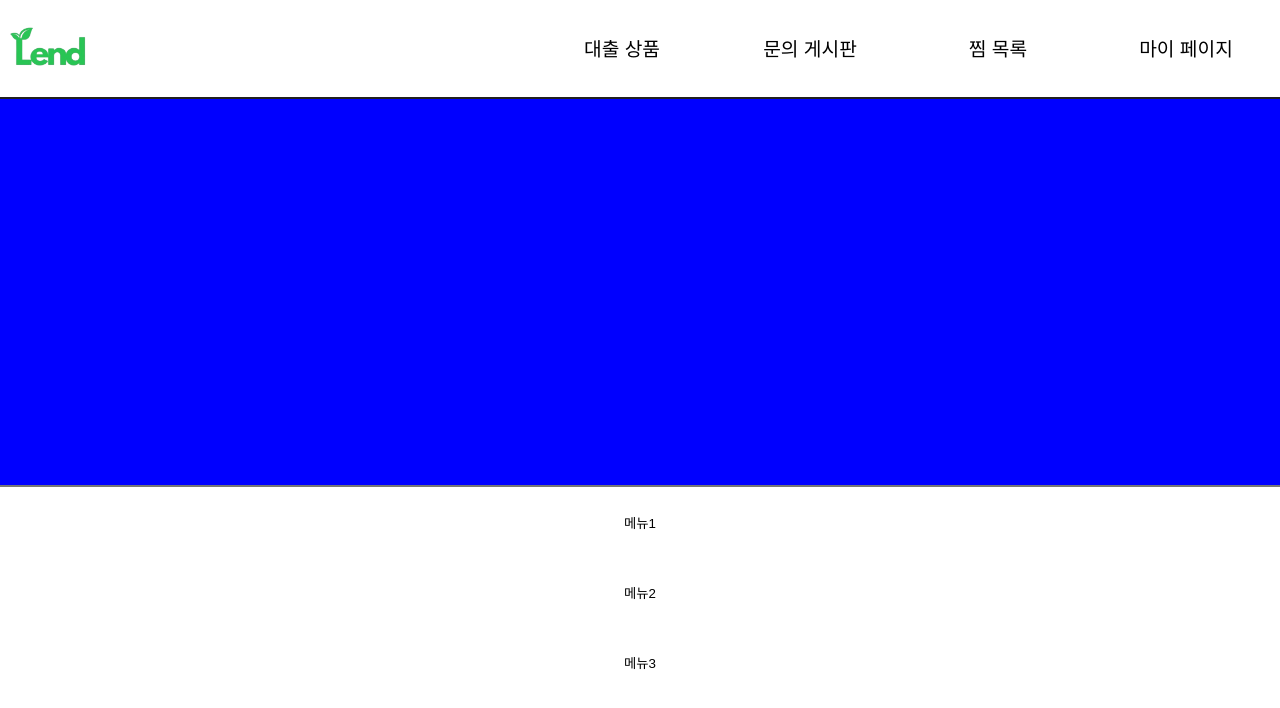
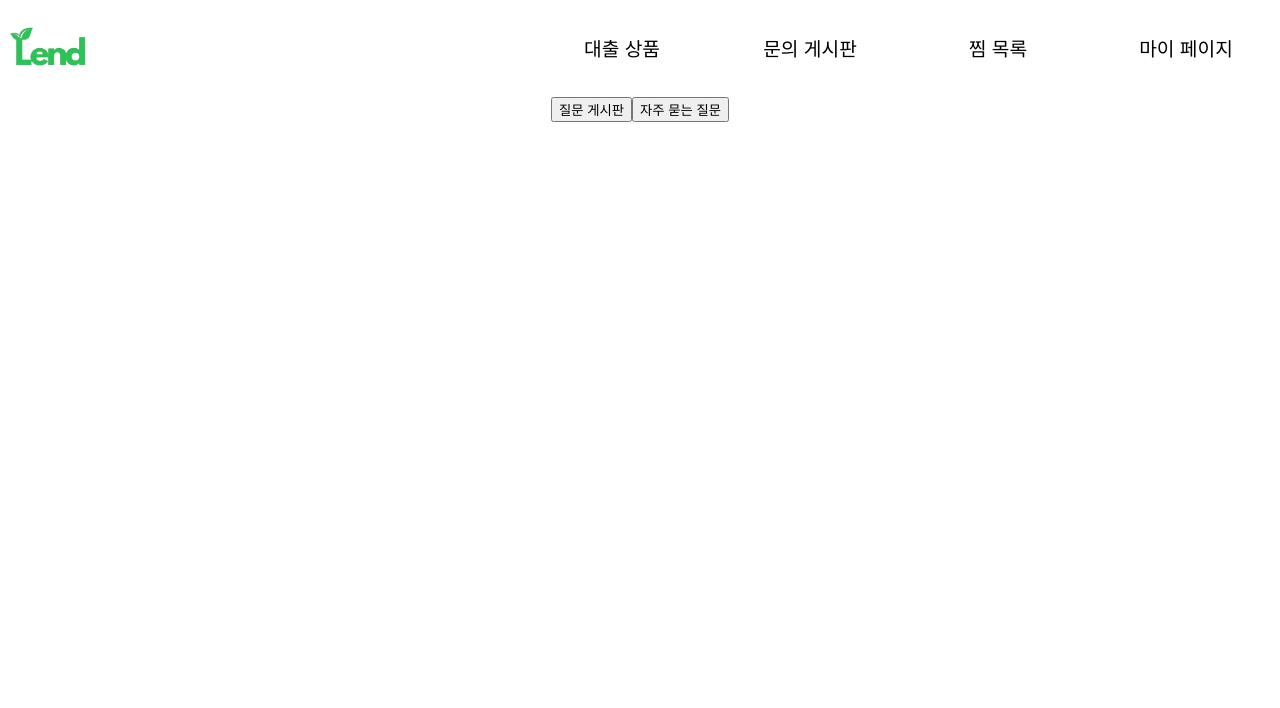
Before and after one commit to kkimkiju/lend, a React (Create React App) app in the folder lend_front/: page /lend/support in a window 1280 px wide. Shown: the top 708 px of the page. Built offline with nearby package versions, Linux system fonts and the light colour scheme; a web font is replaced by a local one.

Commit message:
고객문의 게시판 메뉴 구성

```diff
--- a/lend_front/src/pages/supportpage/support.js
+++ b/lend_front/src/pages/supportpage/support.js
@@ -3,6 +3,18 @@ import styled from "styled-components";
 import DropdownComponent from "./dropdowncomponent";
 
 export default function Support() {
+  const [questionBoard, showQuestionBoard] = useState(null);
+  const [FAQBoard, showFAQBoard] = useState(null);
+  const BoardHandler = (number) => () => {
+    if (number === 1) {
+      showQuestionBoard(true);
+      showFAQBoard(false);
+    } else if (number === 2) {
+      showQuestionBoard(false);
+      showFAQBoard(true);
+    }
+    console.log(questionBoard, FAQBoard);
+  };
   const [dropDown, setDropDown] = useState(null);
   const DropDownHandler = (number) => () => {
     setDropDown(dropDown === number ? null : number);
@@ -11,21 +23,38 @@ export default function Support() {
   return (
     <Body>
       <Container>
-        <SearchBox>
-          <SearchInput />
-        </SearchBox>
+        {/* <SearchBox> 검색기능 일단 보류<SearchInput /></SearchBox> */}
+        <ButtonBox>
+          <Button onClick={BoardHandler(1)}>질문 게시판</Button>
+          <Button onClick={BoardHandler(2)}>자주 묻는 질문</Button>
+        </ButtonBox>
+        {questionBoard && (
           <Box>
-          <DropDonwButton onClick={DropDownHandler("menu1")}>
+            <Item>
+              <div>번호 제목 + 댓글 수 작성자 작성일  </div>
+              <div>목록</div>
+            </Item>
+
+          </Box>
+        )}
+        {FAQBoard && (
+          <Box>
+            <Item>
+              <DropDownButton onClick={DropDownHandler("menu1")}>
                 메뉴1
-          </DropDonwButton>
-          <DropDonwButton onClick={DropDownHandler("menu2")}>
+              </DropDownButton>
+              <DropDownButton onClick={DropDownHandler("menu2")}>
                 메뉴2
-          </DropDonwButton>
-          <DropDonwButton onClick={DropDownHandler("menu3")}>
+              </DropDownButton>
+              <DropDownButton onClick={DropDownHandler("menu3")}>
                 메뉴3
-          </DropDonwButton>
+              </DropDownButton>
+            </Item>
+            <ListItem>
               {dropDown && <DropdownComponent number={dropDown} />}
+            </ListItem>
           </Box>
+        )}
       </Container>
     </Body>
   );
@@ -51,16 +80,29 @@ const SearchInput = styled.input`
   height: 30dvw;
   background-color: blue;
 `;
-
+const ButtonBox = styled.div`
+  display: flex;
+  flex-direction: row;
+`;
+const Button = styled.button`
+  transition: background-color 0.3s ease; /* 부드러운 호버 효과 */
+`;
 const Box = styled.div`
+  display: flex;
+  flex-direction: row;
+`;
+const ListItem = styled.div`
+  display: flex;
+  flex-direction: column;
+`;
+const Item = styled.div`
   display: flex;
   flex-direction: column;
   & > button:hover {
     background-color: rgb(240, 240, 240);
   }
 `;
-
-const DropDonwButton = styled.button`
+const DropDownButton = styled.button`
   border: 0;
   border-radius: 2vw;
   background-color: transparent;
```
Also changed, not shown: lend_front/src/pages/supportpage/infocomponent.js (added, +29 -0 lines). Lines whose indentation alone changed are shown as unchanged.
